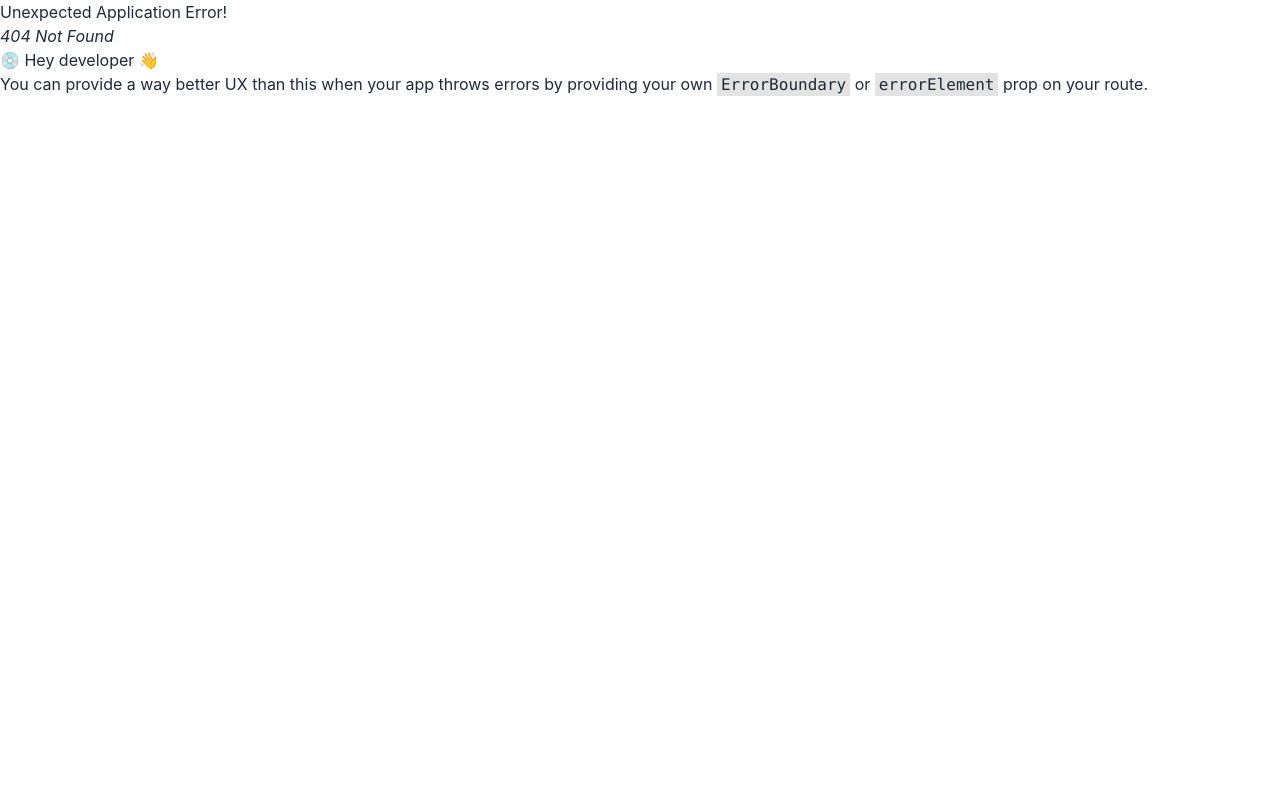
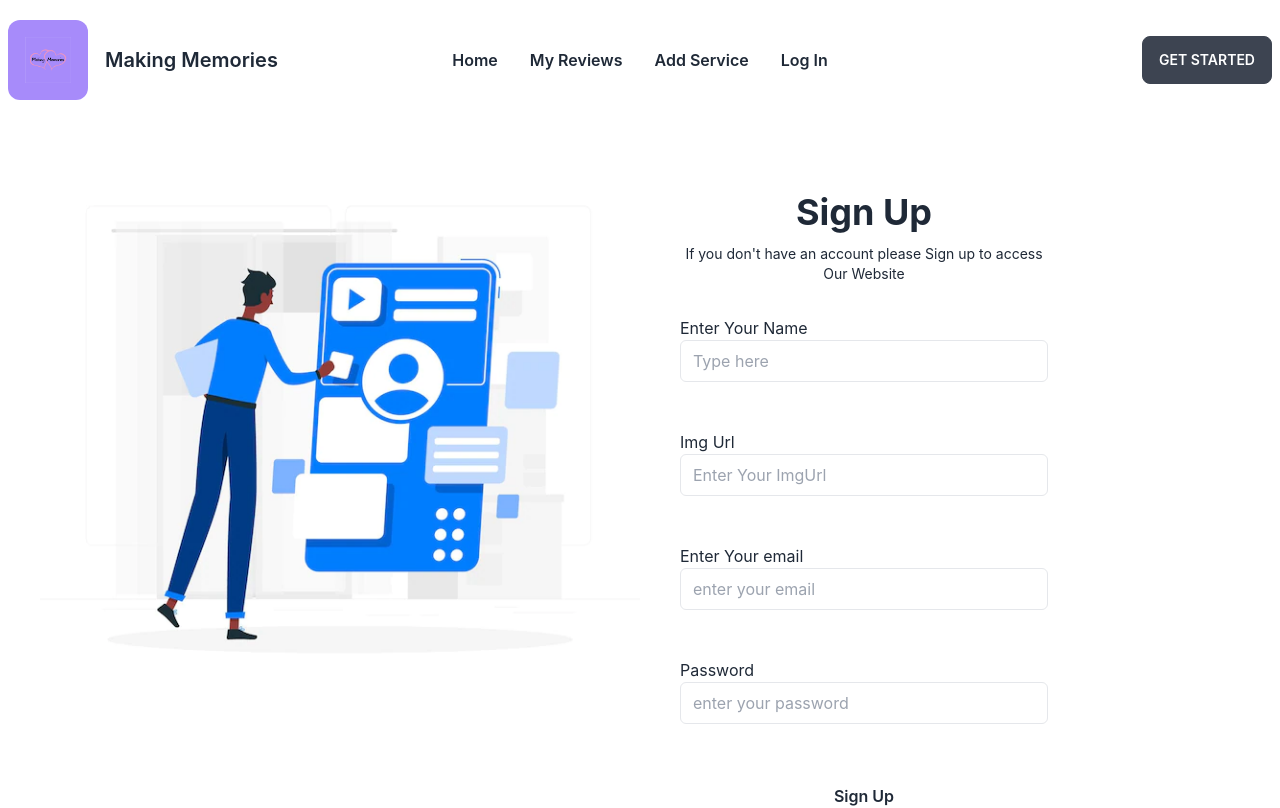
Before and after one commit to mdnahiankhan/service-review-client, a React (Create React App) app: page /signUp in a window 1280 px wide. Before the commit this address had no page. Shown: the top 808 px of the page. Built offline with nearby package versions, Linux system fonts and the light colour scheme.

Commit message:
added register page

```diff
--- a/src/Registration/Login.jsx
+++ b/src/Registration/Login.jsx
@@ -10,14 +10,14 @@ const Login = () => {
         console.log(email, password);
     }
     return (
-        <div className='grid grid-cols-1 md:grid-cols-2 lg:grid-cols-2'>
-            <div className='flex'>
+        <div className='grid grid-cols-1 md:grid-cols-2 lg:grid-cols-2 p-10'>
+            <div>
                 <img src={img} alt="" />
             </div>
             <div className="w-full max-w-md p-4 rounded-md shadow sm:p-8 dark:bg-gray-900 dark:text-gray-100 ">
-                <h2 className="mb-3 text-3xl font-semibold text-center">Login to your account</h2>
-                <p className="text-sm text-center dark:text-gray-400">Dont have account?
-                    <Link href="#" rel="noopener noreferrer" className="focus:underline hover:underline">Sign up here</Link>
+                <h2 className="mb-3 text-3xl font-semibold text-center">Login Using your account</h2>
+                <p className="text-sm text-center dark:text-gray-400 ">Dont have account?
+                    <Link to='/signUp' href="#" rel="noopener noreferrer" className="focus:underline hover:underline dark:text-violet-400">Sign up here</Link>
                 </p>
                 <div className="my-6 space-y-4">
                     <button aria-label="Login with Google" type="button" className="flex items-center justify-center w-full p-4 space-x-4 border rounded-md focus:ring-2 focus:ring-offset-1 dark:border-gray-400 focus:ring-violet-400">
@@ -38,23 +38,18 @@ const Login = () => {
                     <p className="px-3 dark:text-gray-400">OR</p>
                     <hr className="w-full dark:text-gray-400" />
                 </div>
-                <form onSubmit={handleLogin} className="space-y-8 ng-untouched ng-pristine ng-valid">
-                    <div className="space-y-4">
-                        <div className="space-y-2">
-                            <label for="email" className="block text-sm">Email address</label>
-                            <input type="email" name="email" id="email" placeholder="leroy@jenkins.com" className="w-full px-3 py-2 border rounded-md dark:border-gray-700 dark:bg-gray-900 dark:text-gray-100 focus:dark:border-violet-400" />
-                        </div>
-                        <div className="space-y-2">
-                            <div className="flex justify-between">
-                                <label for="password" className="text-sm">Password</label>
-                                <Link rel="noopener noreferrer" href="#" className="text-xs hover:underline dark:text-gray-400">Forgot password?</Link>
-                            </div>
-                            <input type="password" name="password" id="password" placeholder="*****" className="w-full px-3 py-2 border rounded-md dark:border-gray-700 dark:bg-gray-900 dark:text-gray-100 focus:dark:border-violet-400" />
-                        </div>
+                <form onSubmit={handleLogin} className="space-y-12">
+                    <div>
+                        <label htmlFor="">Enter Your email</label>
+                        <input type="text" name='email' placeholder="enter your email" className="w-full px-3 py-2 border rounded-md dark:border-gray-700 dark:bg-gray-900 dark:text-gray-100 focus:dark:border-violet-400" />
                     </div>
-                    <button type="button" className="w-full px-8 py-3 font-semibold rounded-md dark:bg-violet-400 dark:text-gray-900">Sign in</button>
+                    <div>
+                        <label htmlFor="">Password</label>
+                        <input type="password" name='password' placeholder="enter your password" className="w-full px-3 py-2 border rounded-md dark:border-gray-700 dark:bg-gray-900 dark:text-gray-100 focus:dark:border-violet-400" />
+                    </div>
+                    <button className='w-full px-8 py-3 font-semibold rounded-md dark:bg-violet-400 '>Sign In</button>
+
                 </form>
-
             </div>
         </div>
     );
--- a/src/Registration/Register.jsx
+++ b/src/Registration/Register.jsx
@@ -1,9 +1,40 @@
 import React from 'react';
-
+import { Link } from 'react-router-dom';
+import img from '../../src/assets/banner/authentication.webp'
 const Register = () => {
     return (
-        <div>
-            <h1>This is Regtister</h1>
+        <div className='grid grid-cols-1 md:grid-cols-2 lg:grid-cols-2 p-10'>
+            <div>
+                <img src={img} alt="" />
+            </div>
+            <div className="flex flex-col max-w-md p-6 rounded-md sm:p-10 dark:bg-gray-900 dark:text-gray-100">
+                <div className="mb-8 text-center">
+                    <h1 className="my-3 text-4xl font-bold">Sign Up</h1>
+                    <p className="text-sm dark:text-gray-400">If you don't have an account please Sign up to access Our Website</p>
+                </div>
+                <form className="space-y-12">
+                    <div>
+                        <label htmlFor="">Enter Your Name</label>
+                        <input type="text" name='name' placeholder="Type here" className="w-full px-3 py-2 border rounded-md dark:border-gray-700 dark:bg-gray-900 dark:text-gray-100 focus:dark:border-violet-400" />
+                    </div>
+                    <div>
+                        <label htmlFor="">Img Url</label>
+                        <input type="text" name='photoURL' placeholder="Enter Your ImgUrl" className="w-full px-3 py-2 border rounded-md dark:border-gray-700 dark:bg-gray-900 dark:text-gray-100 focus:dark:border-violet-400" />
+                    </div>
+                    <div>
+                        <label htmlFor="">Enter Your email</label>
+                        <input type="text" name='email' placeholder="enter your email" className="w-full px-3 py-2 border rounded-md dark:border-gray-700 dark:bg-gray-900 dark:text-gray-100 focus:dark:border-violet-400" />
+                    </div>
+                    <div>
+                        <label htmlFor="">Password</label>
+                        <input type="password" name='password' placeholder="enter your password" className="w-full px-3 py-2 border rounded-md dark:border-gray-700 dark:bg-gray-900 dark:text-gray-100 focus:dark:border-violet-400" />
+                    </div>
+                    <button className='w-full px-8 py-3 font-semibold rounded-md dark:bg-violet-400 '>Sign Up</button>
+
+                </form>
+                <p className="text-sm text-center dark:text-gray-400">Already have an account? Please
+                    <Link to='/login' href="#" rel="noopener noreferrer" className="focus:underline hover:underline dark:text-violet-400"> Sign in </Link></p>
+            </div>
         </div>
     );
 };
--- a/src/Router/Routes.jsx
+++ b/src/Router/Routes.jsx
@@ -2,6 +2,7 @@ import { createBrowserRouter } from "react-router-dom";
 import Main from "../Layout/Main";
 import Home from "../pages/Home/Home";
 import Login from "../Registration/Login";
+import Register from "../Registration/Register";
 
 const router = createBrowserRouter([
 
@@ -16,6 +17,10 @@ const router = createBrowserRouter([
             {
                 path: '/login',
                 element: <Login></Login>
+            },
+            {
+                path: '/signUp',
+                element: <Register></Register>
             }
         ]
     }
```
